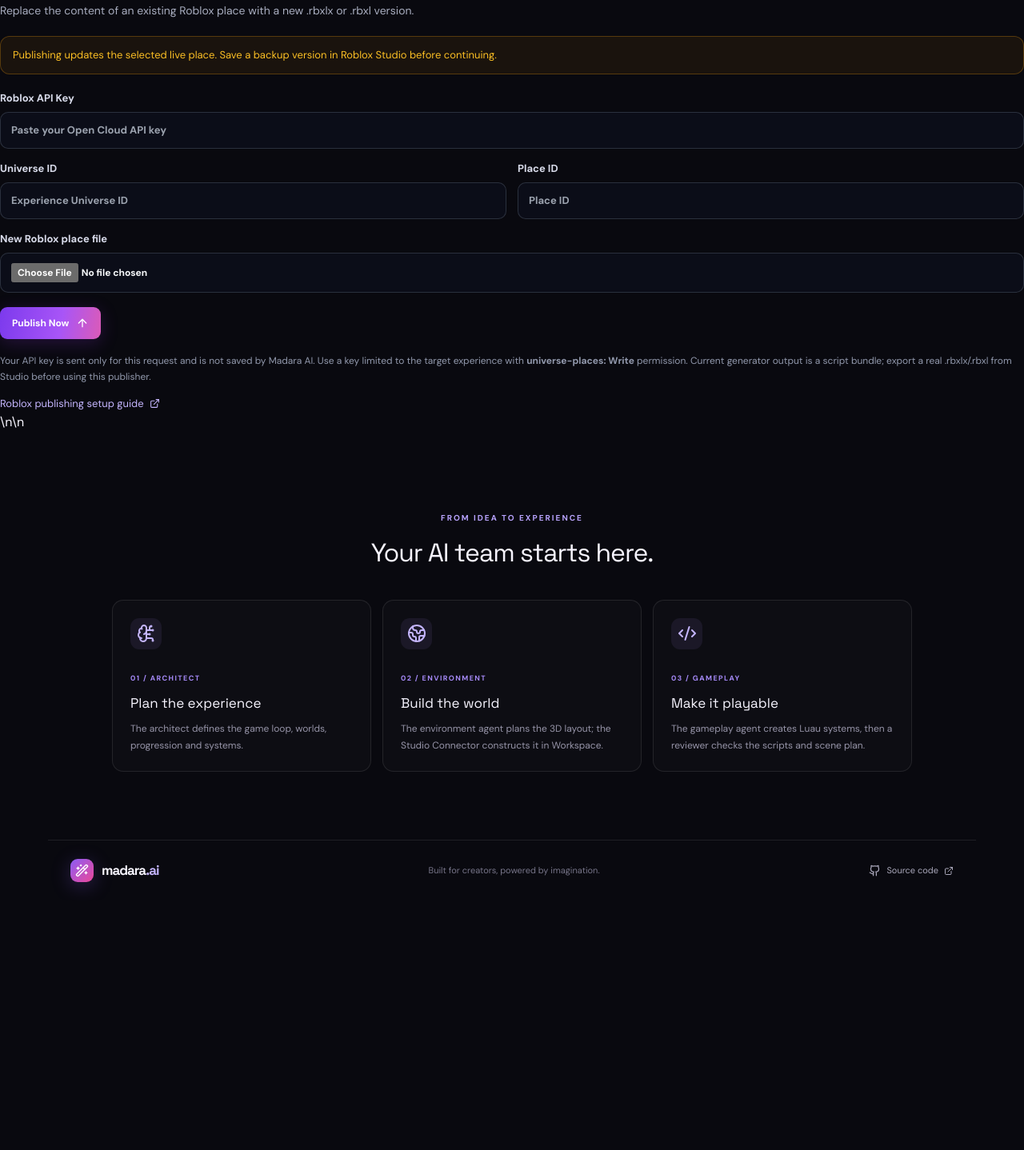
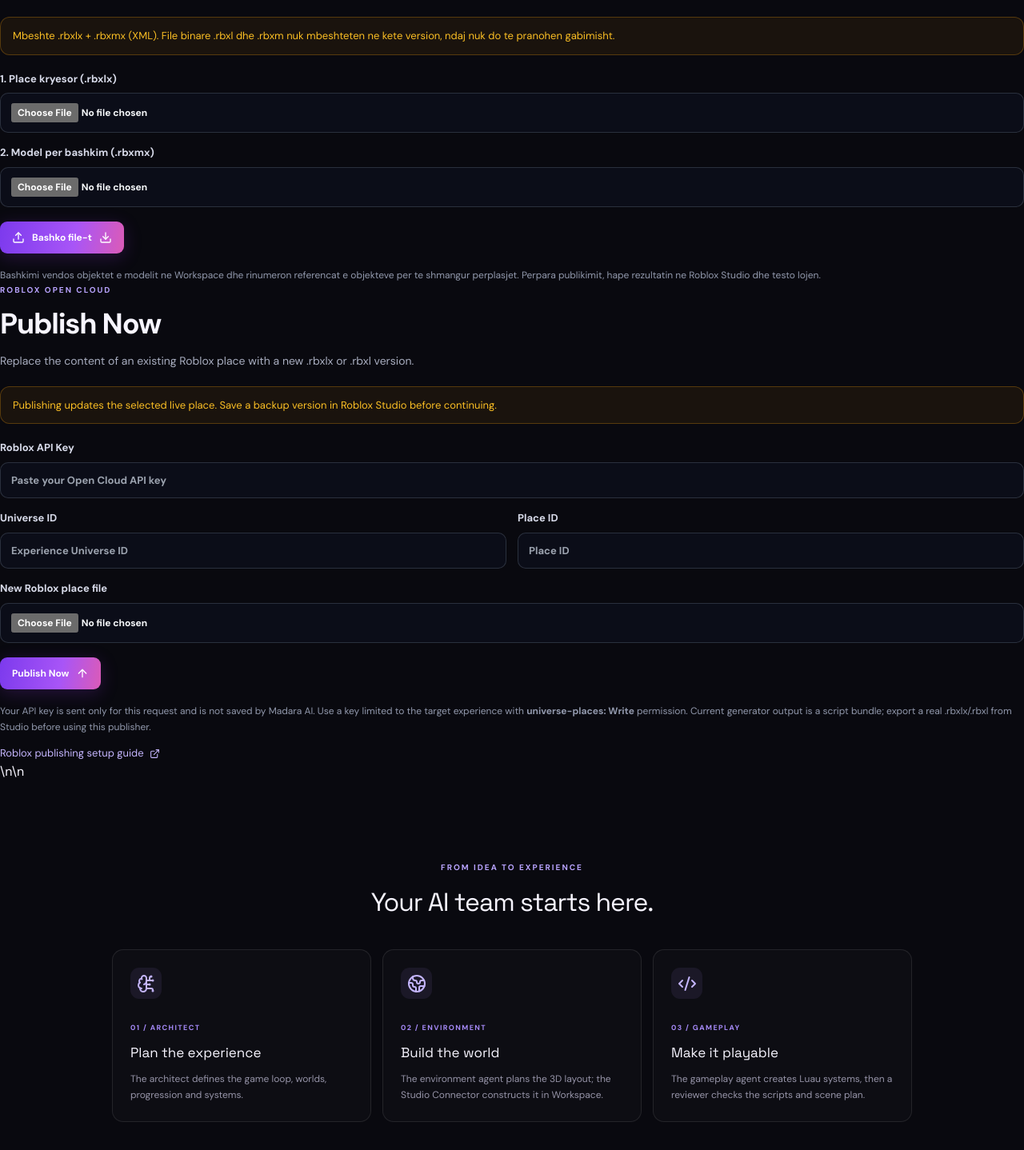
Before and after one commit to mhmxhma4-ship-it/Madara-AI, a Next.js app: page / in a window 1280 px wide. Shown: the part 1752-3190 px from the top of the page at 80% size. Before the commit the page ends 2878 px from the top, so only its background shows below. Built offline with nearby package versions, Linux system fonts and the light colour scheme.

Commit message:
Integrate Roblox file merger into Madara AI

```diff
--- a/app/page.tsx
+++ b/app/page.tsx
@@ -1,6 +1,7 @@
 "use client";
 import { useEffect, useState } from "react";
 import { strToU8, zipSync } from "fflate";
+import FileMergerPanel from "@/app/components/FileMergerPanel";
 import { ArrowUp, Check, Code2, Copy, Download, ExternalLink, Gamepad2, Github, Layers3, LoaderCircle, Sparkles, WandSparkles, X, BrainCircuit, Globe2, Workflow, Clock3, Activity } from "lucide-react";
 
 type GeneratedFile = { path: string; kind: string; code: string };
@@ -382,7 +383,9 @@ export default function Home() {
       <p className="publish-note">Madara AI uses separate planning, environment, gameplay and code-review agents. Scripts and map geometry still need testing in Roblox Studio. The ZIP is a Rojo source package, not a compiled Roblox place file.</p>
     </section>}
 
-    <StudioConnectorPanel />\n    <PublishNowPanel />\n\n    <section className="steps" id="how-it-works">
+    <StudioConnectorPanel />
+    <FileMergerPanel />
+    <PublishNowPanel />\n\n    <section className="steps" id="how-it-works">
       <div className="section-kicker">FROM IDEA TO EXPERIENCE</div><h2>Your AI team starts here.</h2>
       <div className="steps-grid">
         <article className="step-card"><div className="step-icon"><BrainCircuit/></div><span>01 / ARCHITECT</span><h3>Plan the experience</h3><p>The architect defines the game loop, worlds, progression and systems.</p></article>
```
